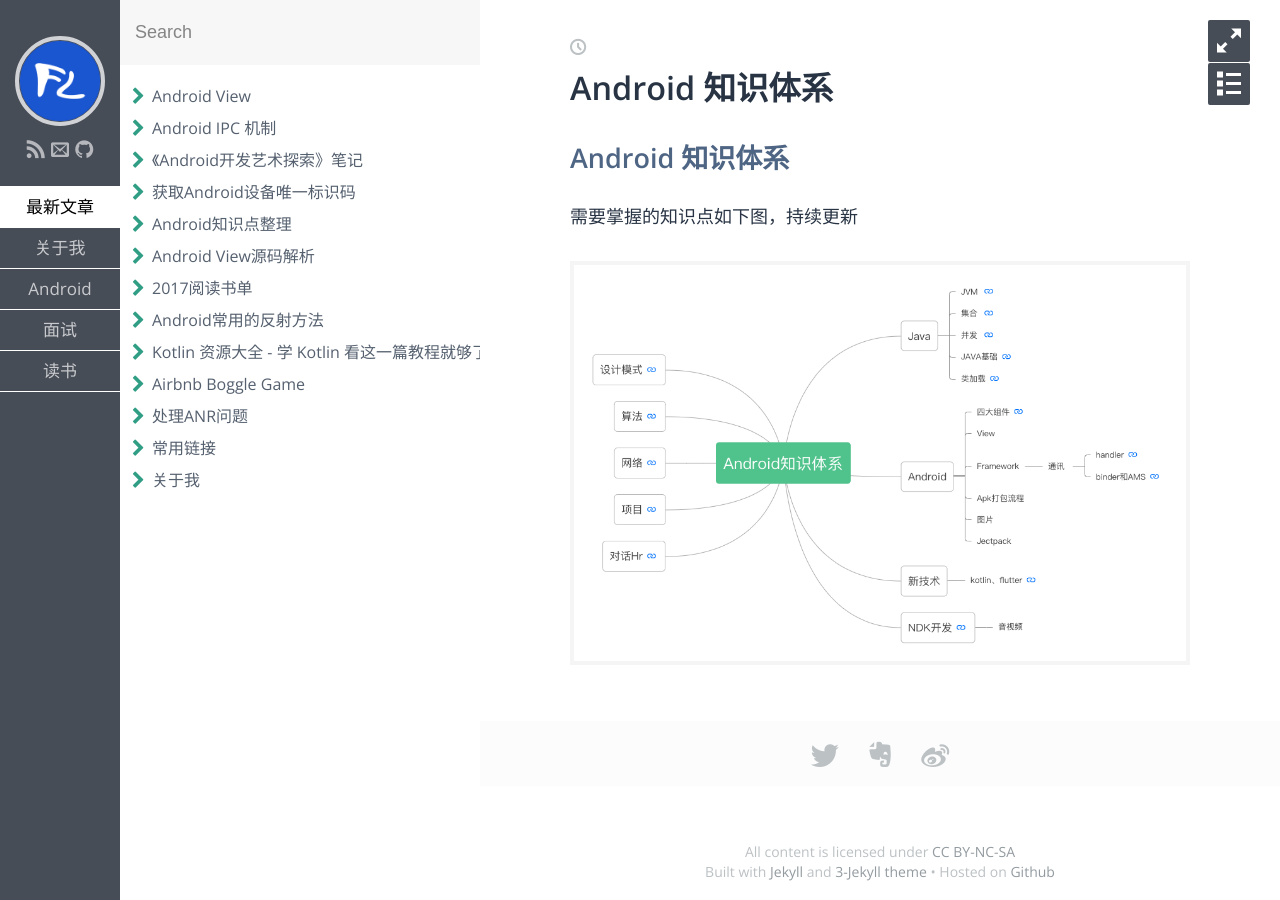
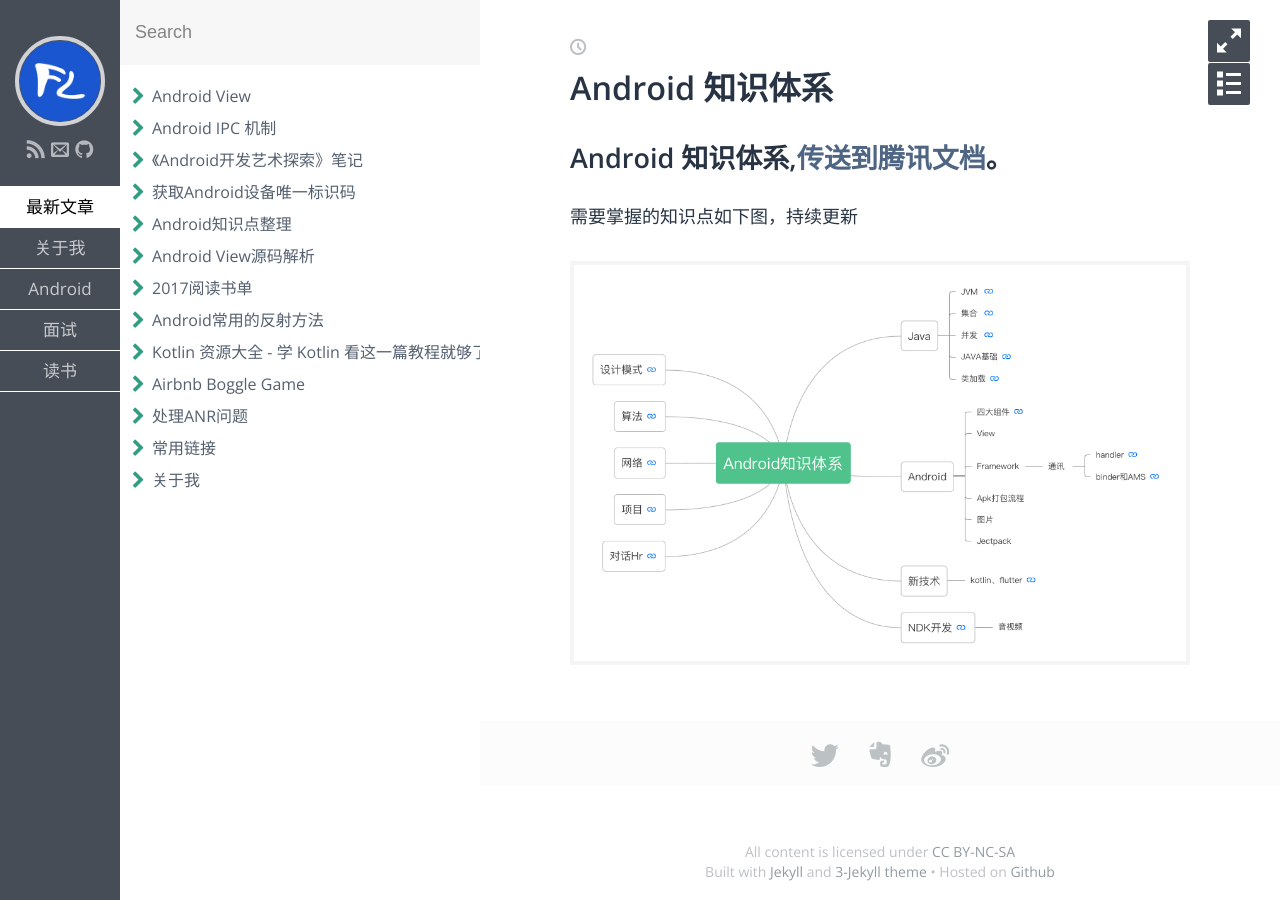
Before and after one commit to FightingLarry/FightingLarry.github.io, a Jekyll site: the page built from index.md, in a window 1280 px wide. Built offline with Jekyll 4.4.1, drawn with Linux system fonts in a browser that asks for light colours; some web fonts are replaced.

Commit message:
update links

```diff
--- a/index.md
+++ b/index.md
@@ -3,7 +3,7 @@ title: Android 知识体系
 layout: post
 ---
 
-# [Android 知识体系](https://docs.qq.com/mind/DZFJEcmNieVBXelNp)
+# Android 知识体系,[传送到腾讯文档](https://docs.qq.com/mind/DZFJEcmNieVBXelNp)。
 
 需要掌握的知识点如下图，持续更新
 
```
